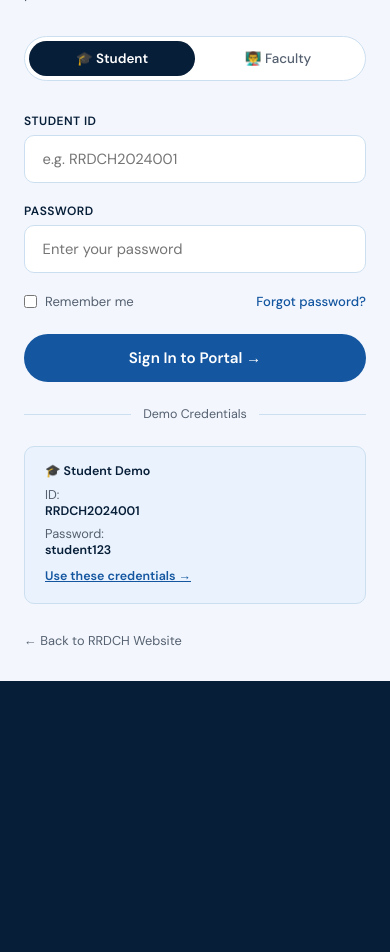
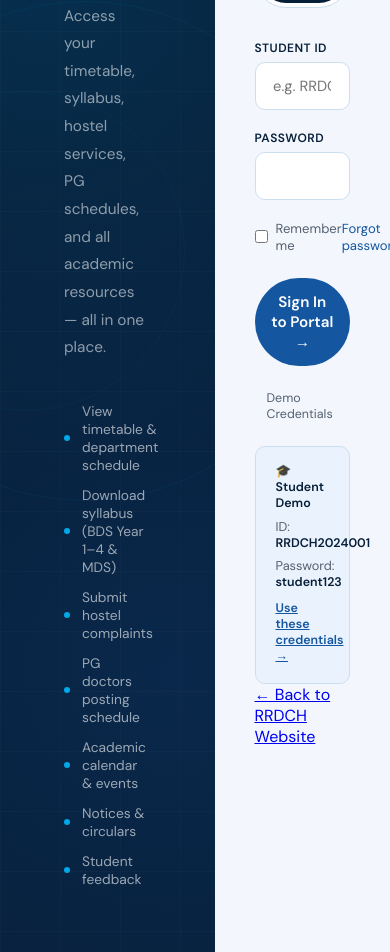
Before and after one commit to Kushal-191105/rrdch-website, a plain HTML site: page students.html in a window 390 px wide. Shown: the part 449-1401 px from the top of the page. Before the commit the page ends 1130 px from the top, so only its background shows below. Drawn offline with nearby package versions, Linux system fonts and the light colour scheme.

Commit message:
updated student

```diff
--- a/students.html
+++ b/students.html
@@ -130,9 +130,8 @@
     .tab-btn{
       flex:1;padding:0.55rem;border-radius:50px;border:none;
       font-family:var(--font-body);font-size:0.84rem;font-weight:500;
-      cursor:pointer;transition:all 0.2s;background:none;color:var(--muted);
+      background:var(--navy);color:white;font-weight:600;
     }
-    .tab-btn.active{background:var(--navy);color:white;font-weight:600;}
 
     .form-group{margin-bottom:1.25rem;}
     .form-group label{
@@ -144,25 +143,23 @@
       width:100%;padding:0.8rem 1.1rem;
       border:1.5px solid var(--border);border-radius:var(--radius-sm);
       font-family:var(--font-body);font-size:0.92rem;color:var(--text);
-      background:white;outline:none;transition:border-color 0.2s,box-shadow 0.2s;
+      background:white;outline:none;
     }
     .form-group input:focus{
       border-color:var(--blue);
       box-shadow:0 0 0 3px rgba(20,86,160,0.1);
     }
+
     .form-row{display:flex;justify-content:space-between;align-items:center;margin-bottom:1.5rem;}
-    .remember{display:flex;align-items:center;gap:0.5rem;font-size:0.82rem;color:var(--muted);cursor:pointer;}
-    .remember input{width:auto;margin:0;}
-    .forgot{font-size:0.82rem;color:var(--blue);text-decoration:none;font-weight:500;}
-    .forgot:hover{color:var(--accent);}
+    .remember{display:flex;align-items:center;gap:0.5rem;font-size:0.82rem;color:var(--muted);}
+    .forgot{font-size:0.82rem;color:var(--blue);text-decoration:none;}
 
     .login-btn{
       width:100%;padding:0.9rem;border-radius:50px;
       background:var(--blue);color:white;border:none;
       font-family:var(--font-body);font-size:0.95rem;font-weight:600;
-      cursor:pointer;transition:all 0.22s;
+      cursor:pointer;
     }
-    .login-btn:hover{background:var(--navy);transform:translateY(-2px);box-shadow:0 6px 20px rgba(20,86,160,0.35);}
 
     .divider{
       display:flex;align-items:center;gap:0.75rem;
@@ -185,13 +182,6 @@
       cursor:pointer;text-decoration:underline;
     }
 
-    .back-link{
-      display:flex;align-items:center;gap:0.4rem;
-      font-size:0.8rem;color:var(--muted);text-decoration:none;
-      margin-top:1.75rem;transition:color 0.2s;
-    }
-    .back-link:hover{color:var(--blue);}
-
     .error-msg{
       background:#fff3f3;border:1.5px solid #f5c6c6;
       border-radius:var(--radius-sm);padding:0.75rem 1rem;
@@ -199,20 +189,10 @@
       display:none;
     }
     .error-msg.show{display:block;}
-
-    /* RESPONSIVE */
-    @media(max-width:768px){
-      body{flex-direction:column;}
-      .left-panel{width:100%;padding:2.5rem 1.5rem;min-height:auto;}
-      .feature-list{display:none;}
-      .left-desc{display:none;}
-      .right-panel{width:100%;padding:2rem 1.5rem;}
-    }
   </style>
 </head>
 <body>
 
-  <!-- LEFT PANEL -->
 <div class="left-panel">
   <div class="grid-lines"></div>
   <div class="deco-ring"></div>
@@ -240,15 +220,13 @@
   </div>
 </div>
 
-  <!-- RIGHT PANEL -->
 <div class="right-panel">
   <div class="login-box">
     <h2>Sign In</h2>
     <p>Enter your Student ID and password to access the portal.</p>
 
     <div class="tab-row">
-        <button class="tab-btn active" onclick="setRole(this,'student')">🎓 Student</button>
-        <button class="tab-btn" onclick="setRole(this,'faculty')">👨‍🏫 Faculty</button>
+      <button class="tab-btn">🎓 Student</button>
     </div>
 
     <div class="error-msg" id="errorMsg">
@@ -256,13 +234,15 @@
     </div>
 
     <div class="form-group">
-        <label id="idLabel">Student ID</label>
+      <label>Student ID</label>
       <input type="text" id="userId" placeholder="e.g. RRDCH2024001"/>
     </div>
+
     <div class="form-group">
       <label>Password</label>
-        <input type="password" id="userPass" placeholder="Enter your password"/>
+      <input type="password" id="userPass"/>
     </div>
+
     <div class="form-row">
       <label class="remember">
         <input type="checkbox"/> Remember me
@@ -278,7 +258,7 @@
       <strong>🎓 Student Demo</strong>
       <span>ID: <strong>RRDCH2024001</strong></span>
       <span>Password: <strong>student123</strong></span>
-        <span class="use-demo" onclick="fillDemo('student')">Use these credentials →</span>
+      <span class="use-demo" onclick="fillDemo()">Use these credentials →</span>
     </div>
 
     <a href="home.html" class="back-link">← Back to RRDCH Website</a>
@@ -286,39 +266,23 @@
 </div>
 
 <script>
-    let currentRole = 'student';
   const creds = {
-      student: { id: 'RRDCH2024001', pass: 'student123', redirect: 'student-portal.html' },
-      faculty: { id: 'FAC001', pass: 'faculty123', redirect: 'student-portal.html' }
+    id: 'RRDCH2024001',
+    pass: 'student123',
+    redirect: 'student-portal.html'
   };
 
-    function setRole(btn, role) {
-      currentRole = role;
-      document.querySelectorAll('.tab-btn').forEach(b => b.classList.remove('active'));
-      btn.classList.add('active');
-      document.getElementById('idLabel').textContent = role === 'student' ? 'Student ID' : 'Faculty ID';
-      document.getElementById('userId').placeholder = role === 'student' ? 'e.g. RRDCH2024001' : 'e.g. FAC001';
-      document.getElementById('errorMsg').classList.remove('show');
-      // update demo creds
-      const dc = document.querySelector('.demo-creds');
-      if(role === 'faculty') {
-        dc.innerHTML = `<strong>👨‍🏫 Faculty Demo</strong><span>ID: <strong>FAC001</strong></span><span>Password: <strong>faculty123</strong></span><span class="use-demo" onclick="fillDemo('faculty')">Use these credentials →</span>`;
-      } else {
-        dc.innerHTML = `<strong>🎓 Student Demo</strong><span>ID: <strong>RRDCH2024001</strong></span><span>Password: <strong>student123</strong></span><span class="use-demo" onclick="fillDemo('student')">Use these credentials →</span>`;
-      }
-    }
-
-    function fillDemo(role) {
-      document.getElementById('userId').value = creds[role].id;
-      document.getElementById('userPass').value = creds[role].pass;
+  function fillDemo() {
+    document.getElementById('userId').value = creds.id;
+    document.getElementById('userPass').value = creds.pass;
   }
 
   function doLogin() {
     const id = document.getElementById('userId').value.trim();
     const pass = document.getElementById('userPass').value.trim();
-      const c = creds[currentRole];
-      if(id === c.id && pass === c.pass) {
-        window.location.href = c.redirect;
+
+    if(id === creds.id && pass === creds.pass) {
+      window.location.href = creds.redirect;
     } else {
       document.getElementById('errorMsg').classList.add('show');
       document.getElementById('userPass').value = '';
@@ -327,5 +291,6 @@
 
   document.addEventListener('keydown', e => { if(e.key === 'Enter') doLogin(); });
 </script>
+
 </body>
 </html>
```
Lines whose indentation alone changed are shown as unchanged.
